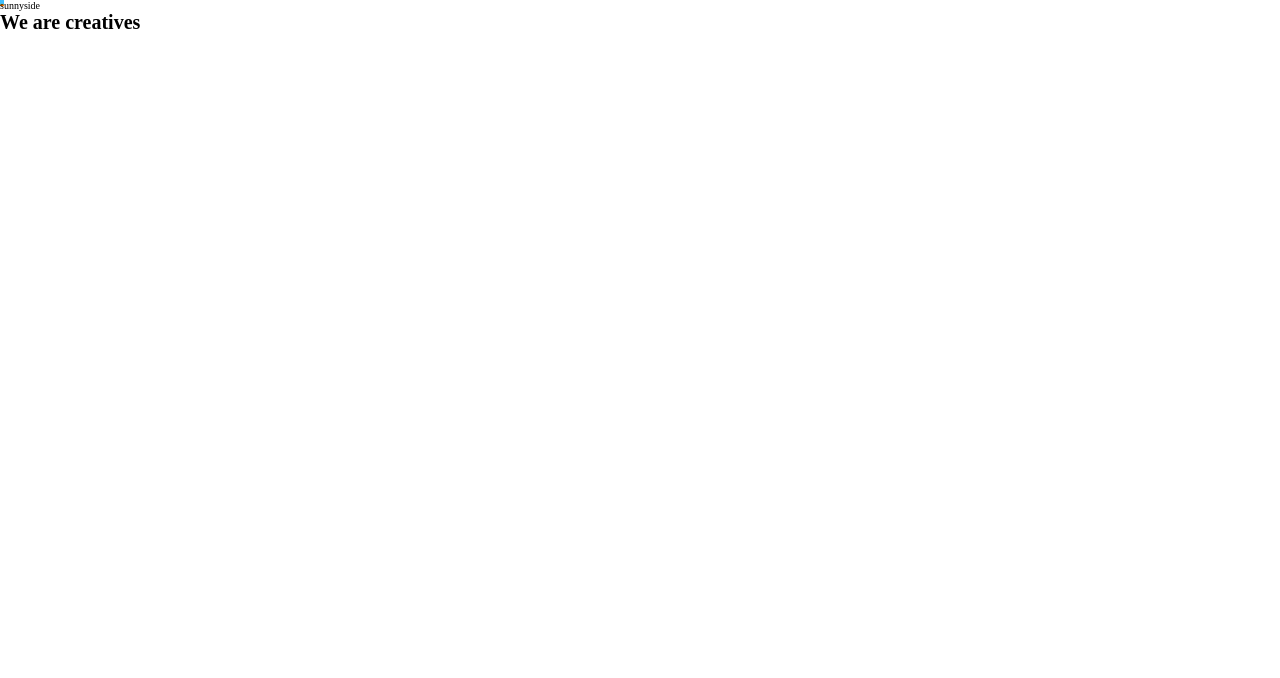
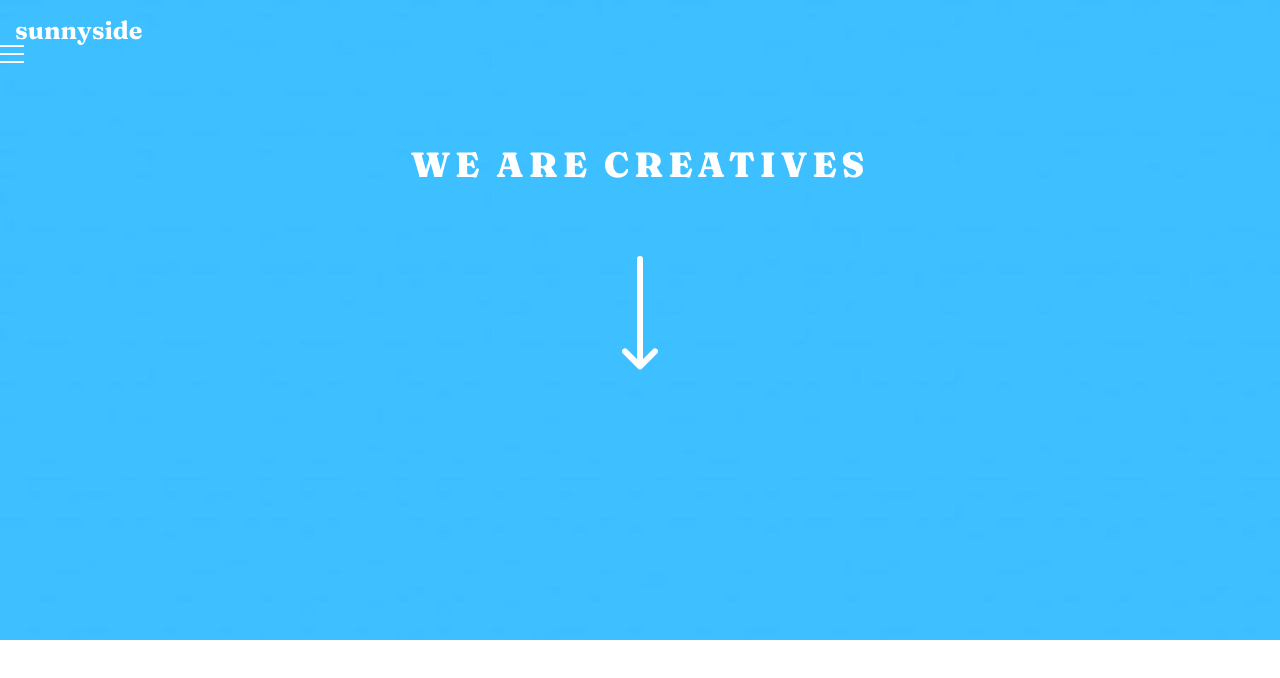
Before and after one commit to jwypchlo/Sunnyside-agency---Landing-page, a website: page index.html in a window 1280 px wide. Drawn offline with Linux system fonts and the light colour scheme.

Commit message:
Add files via upload

```diff
--- a/index.html
+++ b/index.html
@@ -9,17 +9,49 @@
       sizes="32x32"
       href="./images/favicon-32x32.png"
     />
+    <link rel="preconnect" href="https://fonts.googleapis.com" />
+    <link rel="preconnect" href="https://fonts.gstatic.com" crossorigin />
+    <link
+      href="https://fonts.googleapis.com/css2?family=Barlow:wght@600&family=Fraunces:wght@700;900&display=swap"
+      rel="stylesheet"
+    />
     <link rel="stylesheet" href="/styles/css/main.css" />
 
     <title>Sunnyside agency landing page</title>
-
   </head>
   <body>
     <div class="header">
-      <p class="company-name">sunnyside</p>
-      <div class="button"></div>
-      <h1 class="motto">We are creatives</h1>
-      <div class="down-arrow"></div>
+      <p class="header_company-name">sunnyside</p>
+      <svg
+        class="header_menu"
+        width="24"
+        height="18"
+        xmlns="http://www.w3.org/2000/svg"
+      >
+        <path
+          d="M24 16v2H0v-2h24zm0-8v2H0V8h24zm0-8v2H0V0h24z"
+          fill="#FFF"
+          fill-rule="evenodd"
+        />
+      </svg>
+      <h1 class="header_motto">We are creatives</h1>
+      <svg
+        class="header_down-arrow"
+        width="36"
+        height="114"
+        xmlns="http://www.w3.org/2000/svg"
+      >
+        <g
+          stroke="#FFF"
+          stroke-width="6"
+          fill="none"
+          fill-rule="evenodd"
+          stroke-linecap="round"
+          stroke-linejoin="round"
+        >
+          <path d="M18 3v100M3 95.484l15 15 15-15" />
+        </g>
+      </svg>
     </div>
   </body>
 </html>
--- a/styles/scss/main.scss
+++ b/styles/scss/main.scss
@@ -1,4 +1,9 @@
+//FONTS
+$font-sans-serif: "Barlow", sans-serif;
+$font-serif: "Fraunces", serif;
+
 //COLORS
+$white: hsl(0, 0%, 100%);
 
 * {
   margin: 0;
@@ -7,20 +12,67 @@
 
 html {
   font-size: 62.5%;
-  min-height: 100%;
 }
 
 body {
+  font-size: 1.8rem;
   display: flex;
   flex-direction: column;
   min-height: 100%;
+  min-width: 100%;
 }
 
 .header {
-  flex-item
-  min-width: 100vw;
-  max-height: 0.8vh;
+  min-width: 100%;
+  min-height: 80vh;
   background-image: url("/mobile/image-header.jpg");
-  background-size: contain;
+  background-size: cover;
   background-repeat: no-repeat;
+
+  &_company-name {
+    margin-top: 1.5rem;
+    margin-left: 1.5rem;
+    font-family: $font-serif;
+    font-weight: 600;
+    font-size: 2.5rem;
+    color: $white;
+  }
+
+  &_motto {
+    margin-top: 8rem;
+    font-family: $font-serif;
+    font-weight: 900;
+    font-size: 3.5rem;
+    color: $white;
+    letter-spacing: 0.5rem;
+    text-transform: uppercase;
+    text-align: center;
+  }
+
+  &_down-arrow {
+    display: block;
+    margin:auto;
+    animation-name: bouncingArrow;
+    animation-duration: 2s;
+    animation-fill-mode: both;
+    animation-timing-function: linear;
+    animation-iteration-count: infinite;
+    margin-top: 9rem;
+  }
+
+  &_menu {
+    display: block;
+    margin-right: 5rem;
+  }
 }
+
+@keyframes bouncingArrow {
+  0%,
+  50%,
+  100% {
+    transform: translateY(0);
+  };
+  50% {
+    transform: translateY(-20px);
+  }
+}
```
Also changed, not shown: styles/css/main.css.
